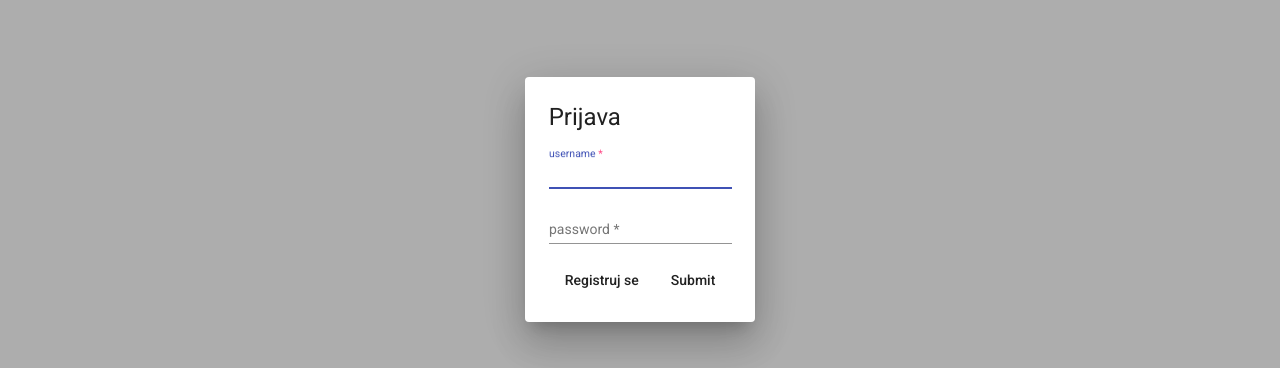
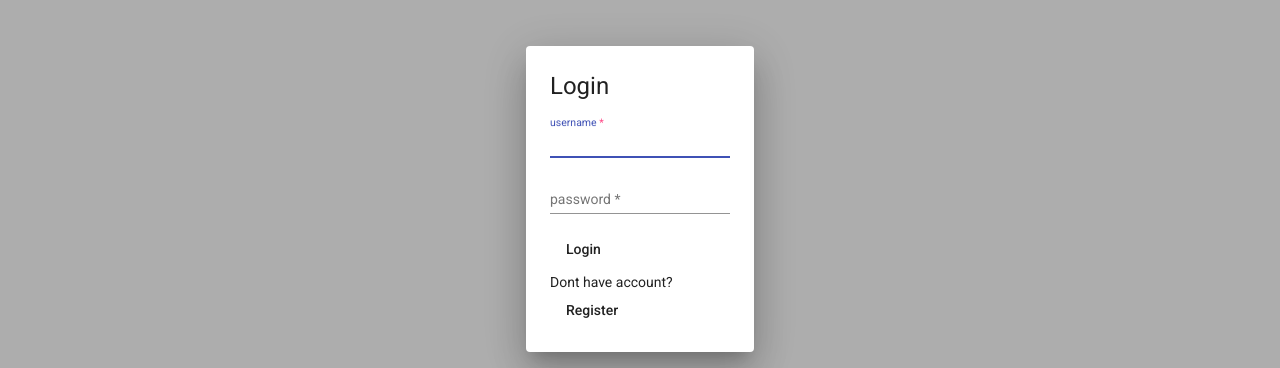
Before and after one commit to nenad-dinic/reddit-clone, an Angular app in the folder frontend/: page /home in a window 1280 px wide. Both pictures are taken after a click on the button "Login". Shown: the part 201-569 px from the top of the page. Built offline with nearby package versions, Linux system fonts and the light colour scheme; no server answers.

Commit message:
malo izmenjene forme za login i registraciju

```diff
--- a/frontend/src/app/components/login-dialog/login-dialog.component.css
+++ b/frontend/src/app/components/login-dialog/login-dialog.component.css
@@ -1,3 +1,7 @@
 mat-form-field {
     display: block;
 }
+
+.text {
+    margin: 5px 0 0 0;
+}
--- a/frontend/src/app/components/login-dialog/login-dialog.component.html
+++ b/frontend/src/app/components/login-dialog/login-dialog.component.html
@@ -1,5 +1,5 @@
 <form [formGroup]="loginGroup" (ngSubmit)="login()">
-    <h1>Prijava</h1>
+    <h1>Login</h1>
     <mat-form-field>
         <input matInput type="text" placeholder="username" formControlName="username">
     </mat-form-field>
@@ -8,7 +8,7 @@
         <input matInput type="password" placeholder="password" formControlName="password">
     </mat-form-field>
 
-    <button mat-button (click)="changeWindow()">Registruj se</button>
-
-    <button mat-button type="submit">Submit</button>
+    <button mat-button type="submit">Login</button>
+    <p class="text">Dont have account?</p>
+    <button mat-button (click)="changeWindow()">Register</button>
 </form>
--- a/frontend/src/app/components/register-dialog/register-dialog.component.css
+++ b/frontend/src/app/components/register-dialog/register-dialog.component.css
@@ -1,3 +1,7 @@
 mat-form-field {
     display: block;
 }
+
+.text {
+    margin: 5px 0 0 0;
+}
--- a/frontend/src/app/components/register-dialog/register-dialog.component.html
+++ b/frontend/src/app/components/register-dialog/register-dialog.component.html
@@ -1,5 +1,5 @@
 <form [formGroup]="registerGroup" (ngSubmit)="register()">
-    <h1>Registracija</h1>
+    <h1>Register</h1>
 
     <mat-form-field>
         <input matInput type="text" placeholder="username" formControlName="username">
@@ -13,7 +13,8 @@
         <input matInput type="email" placeholder="email" formControlName="email">
     </mat-form-field>
 
-    <button mat-button (click)="changeWindow()">Prijavi se</button>
+    <button mat-button type="submit">Register</button>
 
-    <button mat-button type="submit">Submit</button>
+    <p class="text">Already have account?</p>
+    <button mat-button (click)="changeWindow()">Login</button>
 </form>
```
